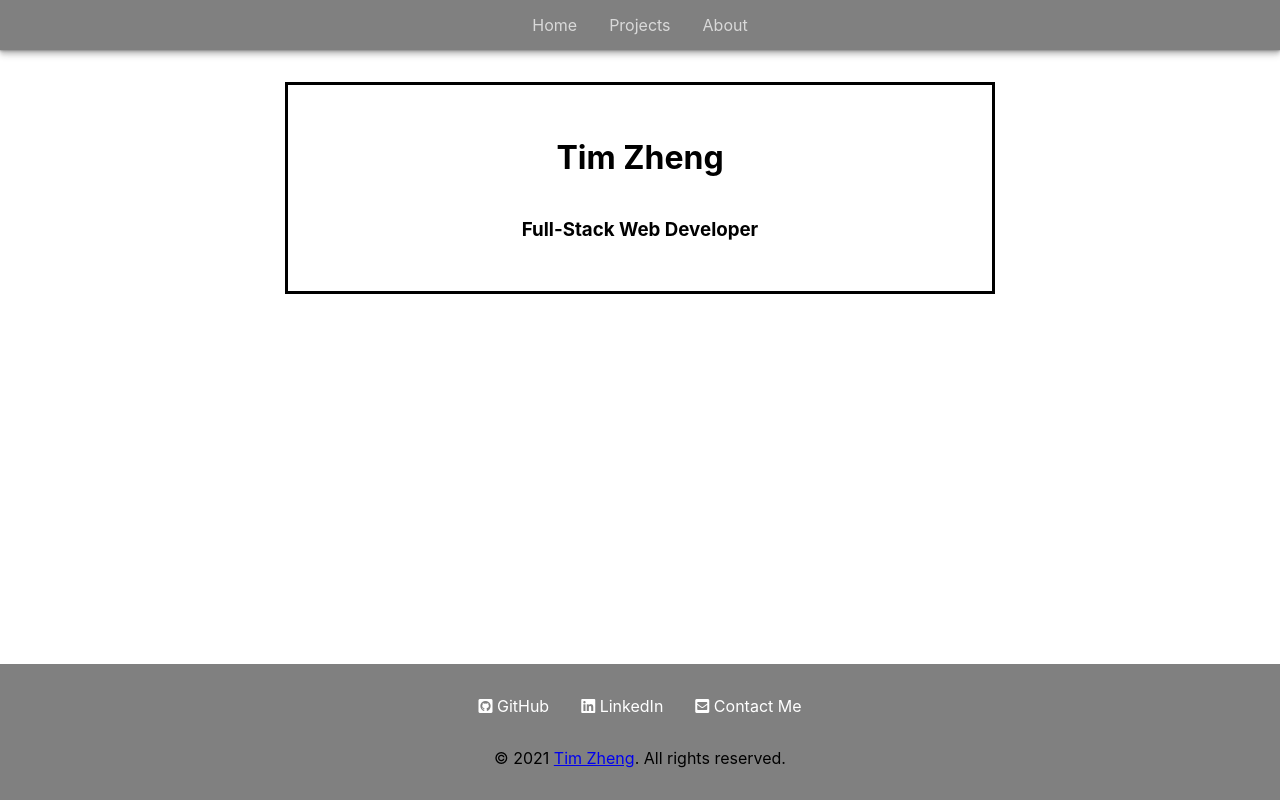
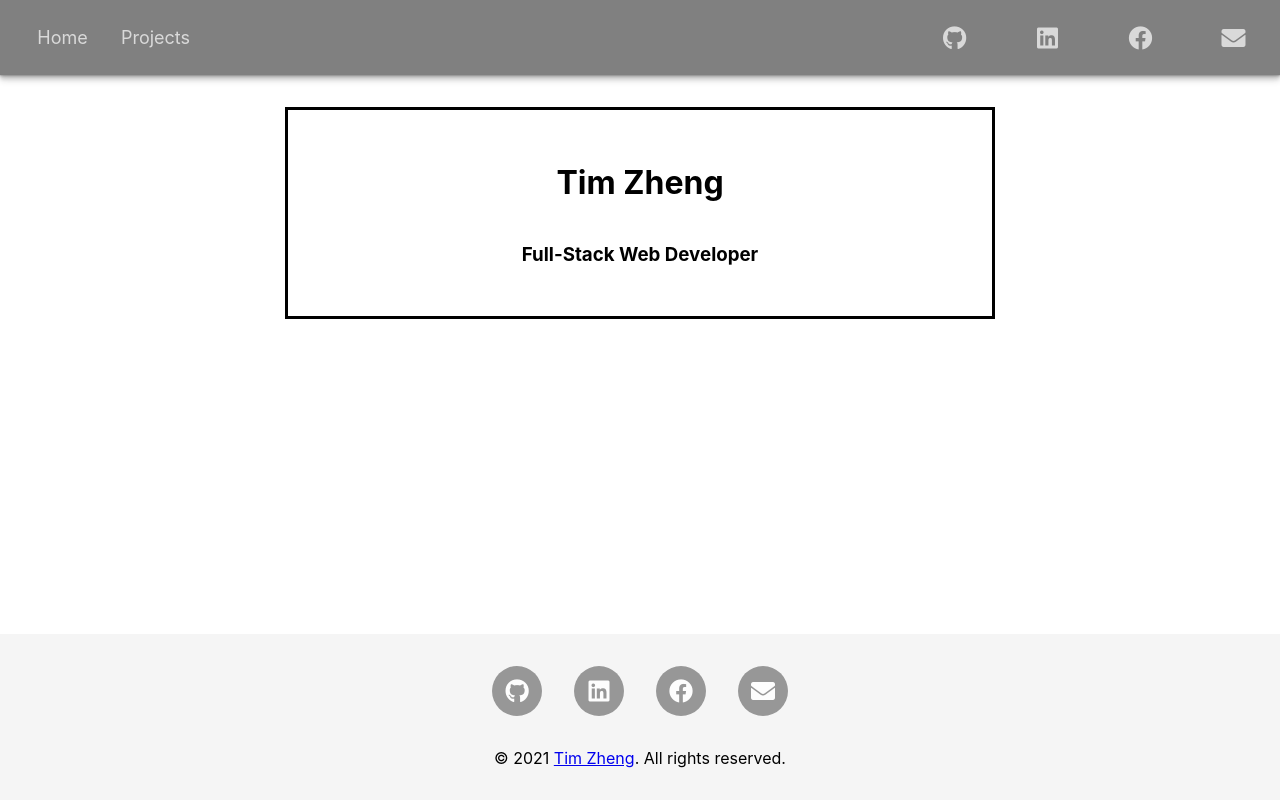
Before and after one commit to Tzheng456/Tim-Portfolio, a React (Create React App) app: page / in a window 1280 px wide. Built offline with nearby package versions, Linux system fonts and the light colour scheme.

Commit message:
add more styling to footer and nav, put social links in nav

```diff
--- a/src/components/Footer.jsx
+++ b/src/components/Footer.jsx
@@ -5,13 +5,16 @@ export default function Footer(props) {
     <div className="footer-container">
       <div className="social-links-container">
         <div className="social-link-item">
-          <a className="link-item" href="http://github.com/Tzheng456"><i className="fab fa-github-square"></i> GitHub</a>
+          <a className="link-item" href="http://github.com/Tzheng456"><i className="fab fa-github"></i></a>
         </div>
         <div className="social-link-item">
-          <a className="link-item" href="https://www.linkedin.com/in/tim-zheng-084510217/"><i className="fab fa-linkedin"></i> LinkedIn</a>
+          <a className="link-item" href="https://www.linkedin.com/in/tim-zheng-084510217/"><i className="fab fa-linkedin"></i></a>
         </div>
         <div className="social-link-item">
-          <a className="link-item" href="mailto:Tzheng456@gmail.com"><i className="fas fa-envelope-square"></i> Contact Me</a>
+          <a className="link-item" href="https://www.facebook.com/tim.zheng.37/"><i className="fab fa-facebook"></i></a>
+        </div>
+        <div className="social-link-item">
+          <a className="link-item" href="mailto:Tzheng456@gmail.com"><i className="fas fa-envelope"></i></a>
         </div>
       </div>
       <div className="copyright-msg">
--- a/src/components/Footer.scss
+++ b/src/components/Footer.scss
@@ -3,18 +3,28 @@
   list-style-type: none;
   margin-bottom: 0;
   margin-top: 1em;
-  // border: 2px solid black;
 }
 
 .link-item {
   text-decoration: none;
   color: white;
+  font-size: x-large;
 }
 
 .social-link-item {
+  display: flex;
+  justify-content: center;
+  align-items: center;
   margin: 1em;
-
-  // border: 1px solid red;
+  background: grey;
+  border-radius: 50%;
+  width: 50px;
+  height: 50px;
+  transition: 0.15s ease-in;
+  opacity: 0.8;
+  &:hover {
+    opacity: 1;
+  }
 }
 
 .copyright-msg {
@@ -29,8 +39,7 @@
   position: fixed;
   bottom: 0;
   left: 0;
-  // border: 2px solid black;
-  background-color: grey;
+  background-color: whitesmoke;
   margin: auto;
   width: 100%;
 }
--- a/src/components/Nav.jsx
+++ b/src/components/Nav.jsx
@@ -7,9 +7,17 @@ export default function Nav(props) {
     <Fragment>
       <div className="navbar-container">
         <div id="menu-primary-menu">
-          <Link to="/" className="menu-item">Home</Link>
-          <Link to="/projects" className="menu-item">Projects</Link>
-          <Link to="/about" className="menu-item">About</Link>
+          <div className="navbar-pages">
+            <Link to="/" className="menu-item">Home</Link>
+            <Link to="/projects" className="menu-item">Projects</Link>
+          </div>
+          <div className="navbar-socials">
+            <a className="menu-item" href="http://github.com/Tzheng456"><i className="fab fa-github fa-lg"></i></a>
+            <a className="menu-item" href="https://www.linkedin.com/in/tim-zheng-084510217/"><i className="fab fa-linkedin fa-lg"></i></a>
+            <a className="menu-item" href="https://www.facebook.com/tim.zheng.37/"><i className="fab fa-facebook fa-lg"></i></a>
+            <a className="menu-item" href="mailto:Tzheng456@gmail.com"><i className="fas fa-envelope fa-lg"></i></a>
+          </div>
+          {/* <Link to="/about" className="menu-item">About</Link> */}
         </div>
       </div>
       <div id="nav-bar-spacer"></div>
--- a/src/components/Nav.scss
+++ b/src/components/Nav.scss
@@ -5,25 +5,57 @@
   left: 0;
   width: 100%;
   min-width: 20rem;
-  height: 50px;
+  height: 75px;
   display: flex;
   margin: auto;
   align-items: center;
-  justify-content: center;
+  justify-content: space-between;
   background-color: grey;
   box-shadow: 0 1px 1px rgba(0, 0, 0, 0.12), 0 2px 2px rgba(0, 0, 0, 0.12),
     0 4px 4px rgba(0, 0, 0, 0.12), 0 6px 6px rgba(0, 0, 0, 0.12);
 }
 
 #nav-bar-spacer {
-  height: 50px;
+  height: 75px;
+}
+
+.navbar-pages {
+  display: flex;
+  height: 75px;
+  align-items: center;
+  // border: 2px solid green;
+  padding-left: 1em;
+}
+
+// .navbar-pages > a {
+//   display: flex;
+//   justify-content: center;
+//   align-items: center;
+//   // border: 2px solid green;
+//   height: 75px;
+//   width: 75px;
+//   margin: 0.5em;
+// }
+
+.navbar-socials {
+  display: flex;
+  height: 75px;
+  align-items: center;
+  // border: 2px solid green;
 }
 
 .menu-item {
+  display: flex;
+  justify-content: center;
+  align-items: center;
+  height: 75px;
+  width: 75px;
+  margin: 0.5em;
   z-index: 123123;
-  margin: 1em;
+  // border: 2px solid red;
   color: white;
   text-decoration: none;
+  font-size: large;
   opacity: 0.7;
   transition: 0.1s ease-in;
   &:hover {
```
